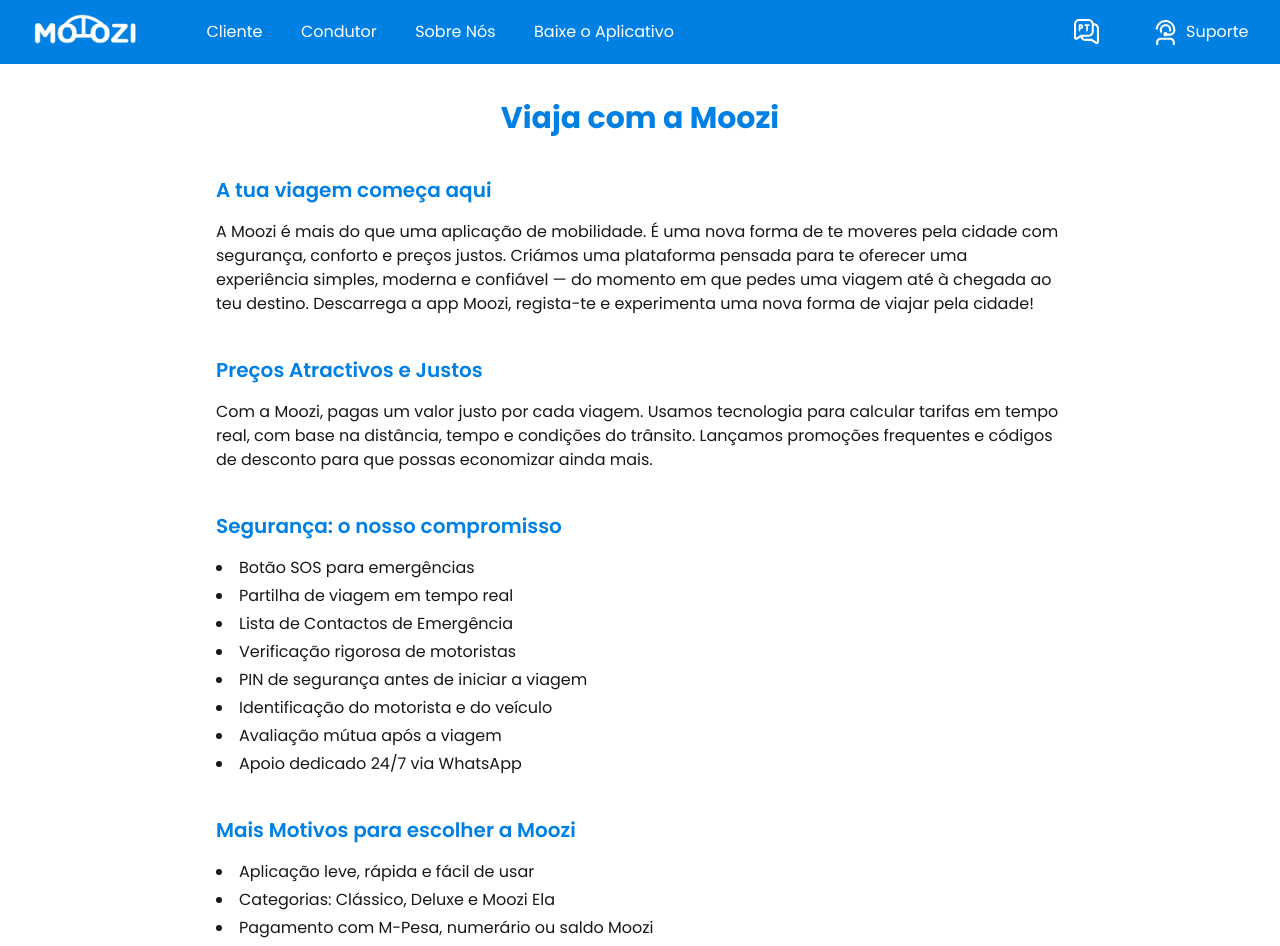
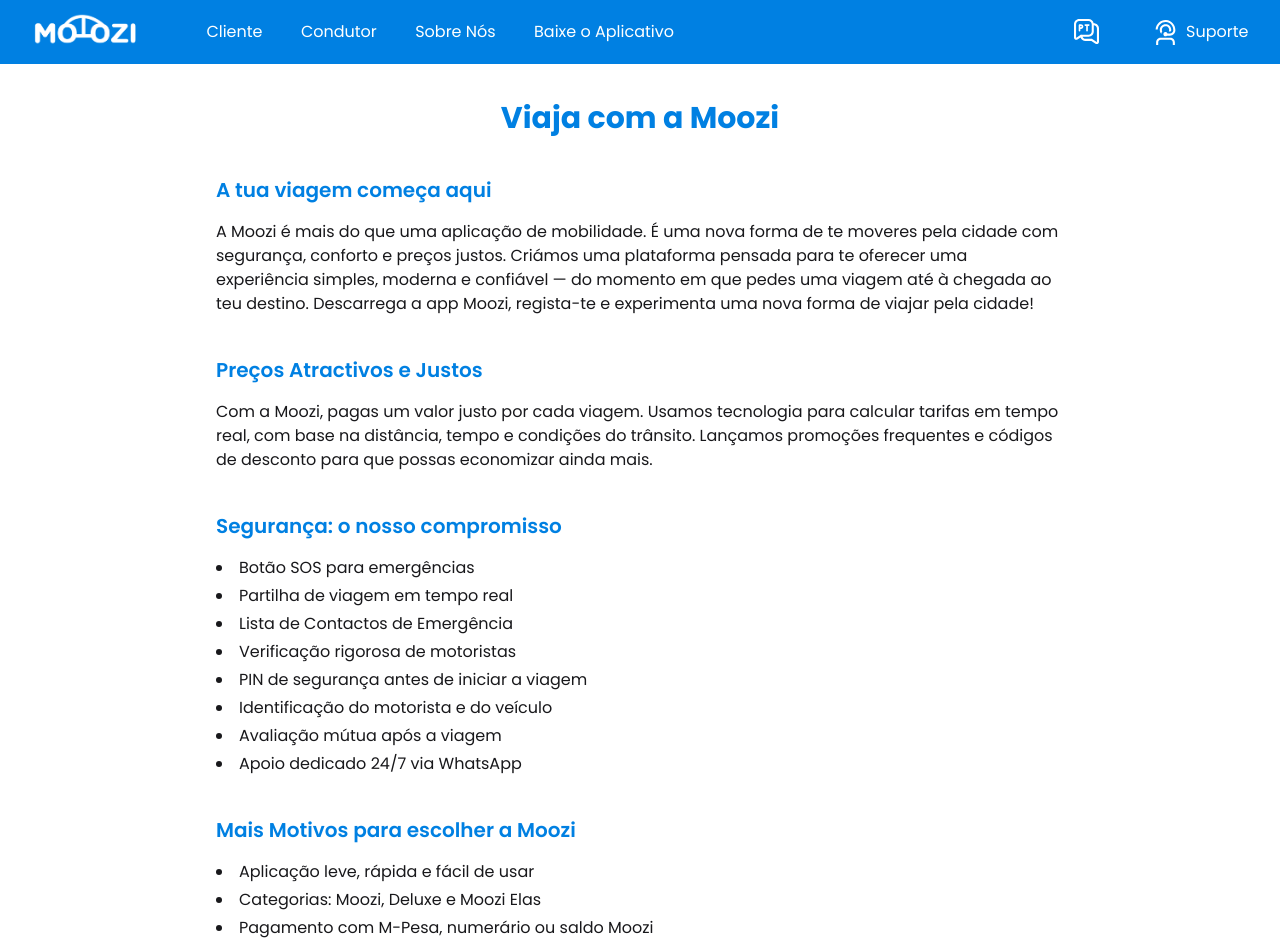
Before and after one commit to Moozi-MZ/moozi-website, a React (Vite) app: page /client in a window 1280 px wide. Shown: the top 946 px of the page. Built offline with nearby package versions, Linux system fonts and the light colour scheme.

Commit message:
changed client page ride types

```diff
--- a/src/pages/client/ClientPage.jsx
+++ b/src/pages/client/ClientPage.jsx
@@ -94,7 +94,7 @@
       {language === 'en' ? (
         <>
           <li>Lightweight, fast, and easy-to-use app</li>
-          <li>Ride types: Classic, Deluxe, and Moozi Ela</li>
+          <li>Ride types: Moozi, Deluxe, and Moozi Elas</li>
           <li>Payment via M-Pesa, cash or Moozi balance</li>
           <li>Exclusive campaigns and vouchers</li>
           <li>Social responsibility and inclusion</li>
@@ -104,7 +104,7 @@
       ) : (
         <>
           <li>Aplicação leve, rápida e fácil de usar</li>
-          <li>Categorias: Clássico, Deluxe e Moozi Ela</li>
+          <li>Categorias: Moozi, Deluxe e Moozi Elas</li>
           <li>Pagamento com M-Pesa, numerário ou saldo Moozi</li>
           <li>Campanhas e vouchers exclusivos</li>
           <li>Responsabilidade social e inclusão</li>
```
